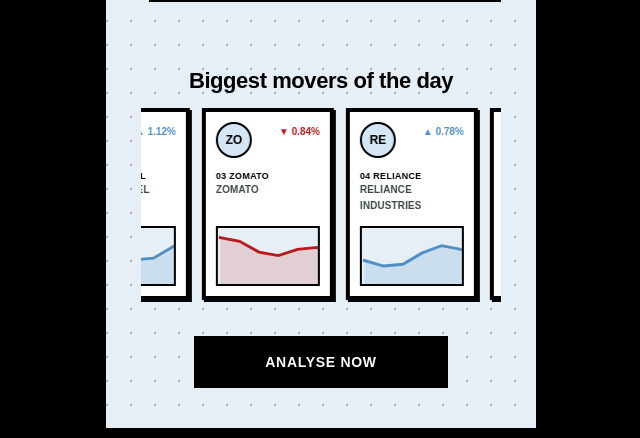
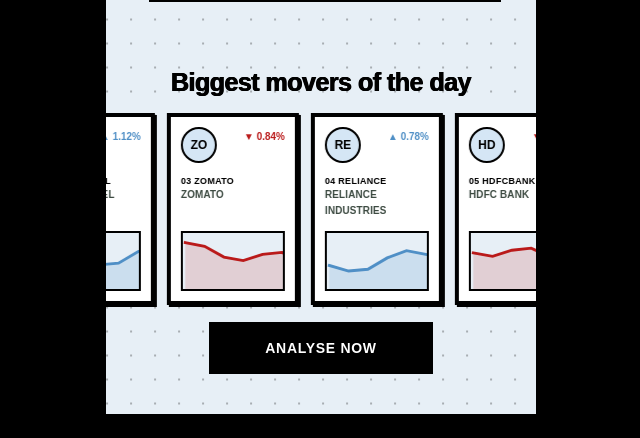
Before and after one commit to threeoneonetwo/metric-stocks-analyser, a Next.js app: page / in a window 1280 px wide. Shown: the part 407-845 px from the top of the page, without its empty margins (319-959 px from the left). Built offline with nearby package versions, Linux system fonts and the light colour scheme; no server answers.

Commit message:
Refine daily movers layout

```diff
--- a/components/daily-movers.tsx
+++ b/components/daily-movers.tsx
@@ -51,14 +51,17 @@
   }, []);
 
   return (
-    <section className="animate-entrance delay-4 mx-auto w-[92%] max-w-[38rem]">
-      <div className="mb-4 text-center">
-        <h2 className="text-[22px] font-black leading-none tracking-[-0.02em] text-black">
+    <section className="animate-entrance delay-4 -mx-4 w-[calc(100%+2rem)] sm:-mx-6 sm:w-[calc(100%+3rem)]">
+      <div className="mb-[18px] text-center">
+        <h2
+          className="text-[25px] font-black leading-none tracking-[-0.02em] text-black [text-shadow:0.45px_0_0_#000,-0.45px_0_0_#000]"
+          style={{ fontWeight: 900 }}
+        >
           Biggest movers of the day
         </h2>
       </div>
 
-      <div className="-mx-1 overflow-hidden px-1 pb-3">
+      <div className="overflow-hidden px-1 pb-3">
         <div className="mover-list-track flex w-max gap-3">
           {[...movers, ...movers].map((mover, index) => (
             <MoverCard key={`${mover.ticker}-${index}`} mover={mover} rank={(index % movers.length) + 1} />
@@ -68,7 +71,7 @@
 
       <a
         href="#ticker-search"
-        className="neo-press mx-auto mt-6 block w-[72%] border-4 border-black bg-black px-5 py-3 text-center font-mono text-sm font-bold uppercase tracking-[0.05em] text-white"
+        className="neo-press mx-auto mt-[5px] block w-[58%] max-w-[14rem] border-4 border-black bg-black px-5 py-3 text-center font-mono text-sm font-bold uppercase tracking-[0.05em] text-white hover:bg-metric-green hover:text-white"
       >
         Analyse now
       </a>
```
